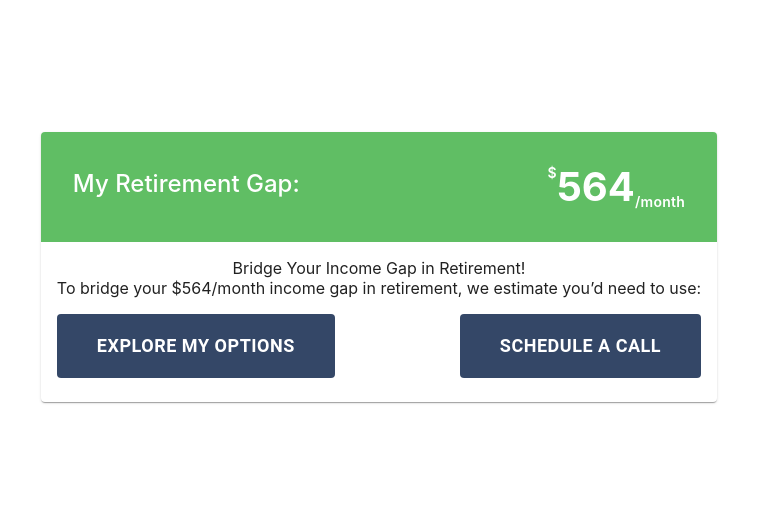
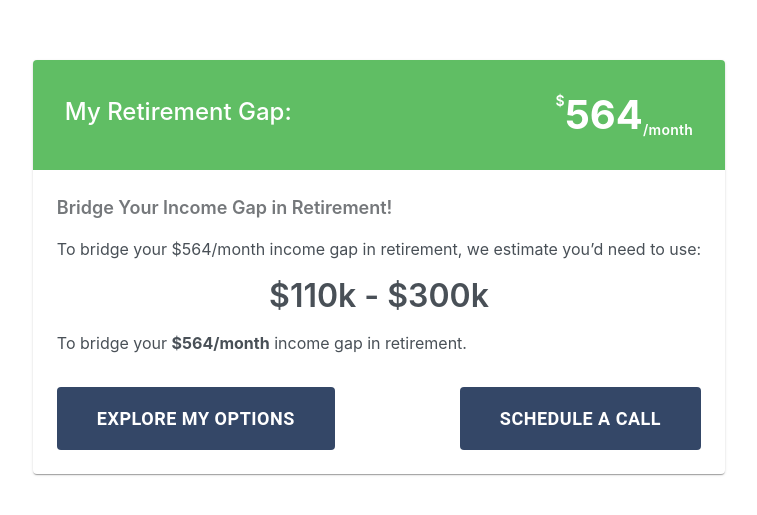
Before and after one commit to kristiyip/parco-tasks, a React (Create React App) app: page / in a window 1280 px wide. Shown: the part 133-648 px from the top of the page, without its empty margins (261-1018 px from the left). Built offline with nearby package versions, Linux system fonts and the light colour scheme.

Commit message:
refactor

```diff
--- a/src/App.css
+++ b/src/App.css
@@ -1,5 +1,4 @@
 .App {
-  text-align: center;
   width: 100vw;
   height: 100vh;
 }
@@ -10,6 +9,28 @@
   width: 100%;
   height: 100%;
   align-items: center;
+}
+
+.cardPrimaryText {
+  color: #75787B;
+  font-size: 1.125rem;
+  font-weight: 600;
+  line-height: 150%; /* 1.6875rem */
+}
+
+.cardSecondaryText {
+  color: #495057;
+  font-size: 1rem;
+  font-weight: 400;
+  line-height: 150%; /* 1.5rem */
+}
+
+.moneyToUse {
+  color: #495057;
+  font-size: 2rem;
+  font-weight: 600;
+  line-height: 116.7%; /* 2.334rem */
+  text-align: center;
 }
 
 .modalHeader {
@@ -23,7 +44,7 @@
 
 .cardHeader {
   display: flex;
-  justify-content: space-between;
+  flex-direction: column;
   background-color: #60BE64;
   color: white;
   padding: 2rem;
--- a/src/RetirementGap/RetirementGapCard.tsx
+++ b/src/RetirementGap/RetirementGapCard.tsx
@@ -16,11 +16,33 @@ export default function RetirementGap() {
     <div className="cardContainer">
       <Card>
         <div className="cardHeader">
-          <MonthlyGap monthlyIncomeGap={monthlyIncomeGap} />
+          <div style={{
+            display: 'flex',
+            justifyContent: 'space-between',
+          }}>
+            <MonthlyGap monthlyIncomeGap={monthlyIncomeGap} />
+          </div>
         </div>
-        <CardContent>
-          <div>Bridge Your Income Gap in Retirement!</div>
-          <div>{`To bridge your $${monthlyIncomeGap}/month income gap in retirement, we estimate you’d need to use:`}</div>
+        <CardContent
+          sx={{
+            display: 'flex',
+            flexDirection: 'column',
+            gap: '16px',
+            padding: '24px'
+          }}
+        >
+          <div className="cardPrimaryText">
+            Bridge Your Income Gap in Retirement!
+          </div>
+          <div className="cardSecondaryText">
+            {`To bridge your $${monthlyIncomeGap}/month income gap in retirement, we estimate you’d need to use:`}
+          </div>
+          <div className="moneyToUse">
+            $110k - $300k
+          </div>
+          <div className="cardSecondaryText">
+            To bridge your <b>$564/month</b> income gap in retirement.
+          </div>
           <div className="optionsContainer">
             <Button
               sx={{
--- a/src/RetirementGap/RetirementGapContext.tsx
+++ b/src/RetirementGap/RetirementGapContext.tsx
@@ -1,9 +1,13 @@
-import React, { createContext, useEffect, useState } from "react"
+import React, { createContext, useState } from "react"
 
 export interface RetirementGapContextType {
   monthlyIncomeGap: number,
   currModalCard: number,
-  setCurrModalCard: Function
+  setCurrModalCard: Function,
+  nursingHomeConcernRating: number | null,
+  setNursingHomeConcernRating: Function,
+  inflationConcernRating: number | null,
+  setInflationConcernRating: Function
 }
 
 export const RetirementGapContext = createContext<RetirementGapContextType | null>(null)
@@ -11,12 +15,17 @@ export const RetirementGapContext = createContext<RetirementGapContextType | nul
 const RetirementGapProvider = ({ children }: any) => {
   const monthlyIncomeGap = 564
   const [currModalCard, setCurrModalCard] = useState<number>(1)
-
+  const [nursingHomeConcernRating, setNursingHomeConcernRating] = useState<number | null>(null)
+  const [inflationConcernRating, setInflationConcernRating] = useState<number | null>(null)
   return (
     <RetirementGapContext.Provider value={{
       monthlyIncomeGap,
       currModalCard,
-      setCurrModalCard
+      setCurrModalCard,
+      nursingHomeConcernRating,
+      setNursingHomeConcernRating,
+      inflationConcernRating,
+      setInflationConcernRating
     }}>
       {children}
     </RetirementGapContext.Provider>
--- a/src/RetirementGap/RetirementGapModal/ConcernScale.tsx
+++ b/src/RetirementGap/RetirementGapModal/ConcernScale.tsx
@@ -1,15 +1,30 @@
 import { Button } from "@mui/material";
-import { useContext, useState } from "react";
+import { useContext, useEffect, useState } from "react";
 import { RetirementGapContext, RetirementGapContextType } from "../RetirementGapContext";
 import ModalNavigation from "./ModalNavigation";
 
 export default function ConcernScale() {
   const {
-    currModalCard
+    currModalCard,
+    setInflationConcernRating,
+    setNursingHomeConcernRating
   } = useContext(RetirementGapContext) as RetirementGapContextType
 
   const [selectedConcern, setSelectedConcern] = useState<number | null>(null)
   const isInflationCard = currModalCard == 3
+
+  useEffect(() => {
+    setSelectedConcern(null)
+  }, [currModalCard])
+
+  const handleSelect = (rating: number) => {
+    setSelectedConcern(rating)
+    if(currModalCard == 2) {
+      setNursingHomeConcernRating(rating)
+    } else if(currModalCard == 3) {
+      setInflationConcernRating(rating)
+    }
+  }
 
   return (
     <>
@@ -21,7 +36,7 @@ export default function ConcernScale() {
       </div>
       <div className="concernedButtonGroup">
         <Button
-          onClick={() => setSelectedConcern(0)}
+          onClick={() => handleSelect(0)}
           sx={{
             backgroundColor: selectedConcern === 0 ? '#0671AD' : '#F1F1F1',
             color: selectedConcern === 0 ? 'white' : '#262627',
@@ -30,7 +45,7 @@ export default function ConcernScale() {
           Not Concerned
         </Button>
         <Button
-          onClick={() => setSelectedConcern(1)}
+          onClick={() => handleSelect(1)}
           sx={{
             backgroundColor: selectedConcern === 1 ? '#0671AD' : '#F1F1F1',
             color: selectedConcern === 1 ? 'white' : '#262627',
@@ -39,7 +54,7 @@ export default function ConcernScale() {
           Hadn't Thought About It
         </Button>
         <Button
-          onClick={() => setSelectedConcern(2)}
+          onClick={() => handleSelect(2)}
           sx={{
             backgroundColor: selectedConcern === 2 ? '#0671AD' : '#F1F1F1',
             color: selectedConcern === 2 ? 'white' : '#262627',
```
